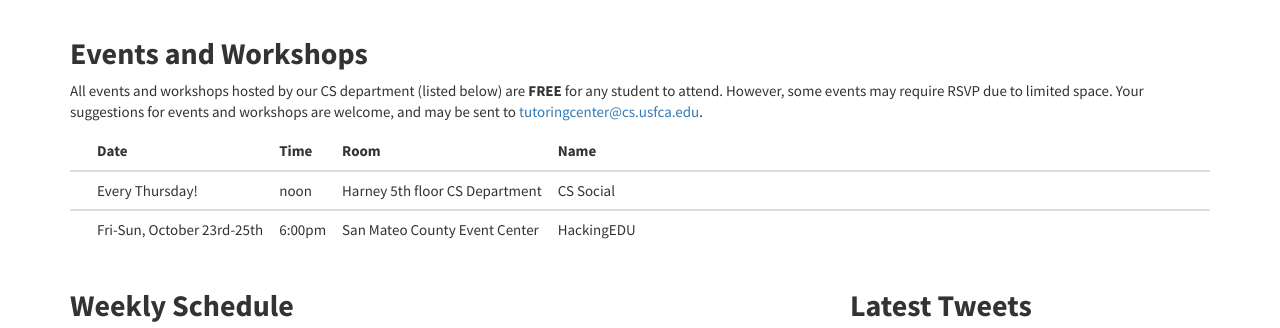
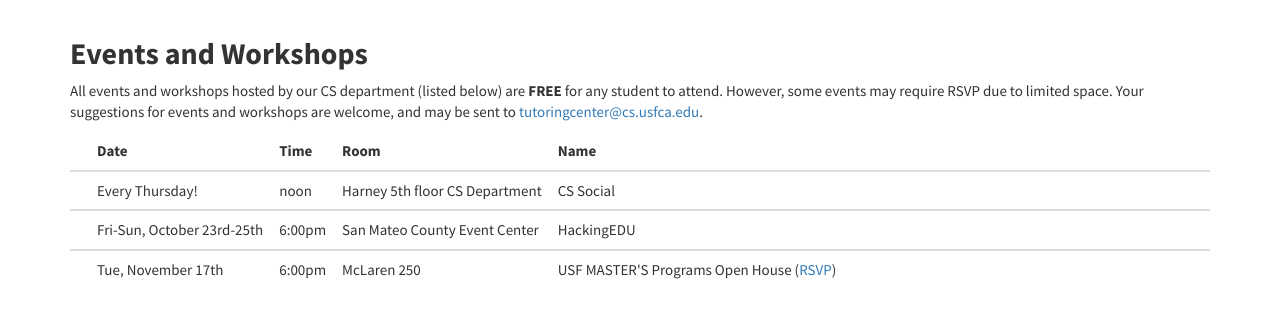
Before and after one commit to CSTutors/CSTutors.github.io, a Jekyll site: the page built from index.html, in a window 1280 px wide and 900 px high, scrolled down 476 px, cut to the strip 0-328 px from the top of the window. Built offline with Jekyll 4.4.1, drawn with Linux system fonts in a browser that asks for light colours; nearby versions of some CDN libraries; comment, search, counter and statistics services are not loaded.

Commit message:
add event

```diff
--- a/index.html
+++ b/index.html
@@ -58,6 +58,15 @@ title: Home
                     <td>HackingEDU</td>
                 </tr>
             </tbody>
+            <tbody>
+                <tr>
+                    <th>&nbsp;</th>
+                    <td nowrap>Tue, November 17th</td>
+                    <td nowrap>6:00pm</td>
+                    <td nowrap>McLaren 250</td>
+                    <td>USF MASTER'S Programs Open House (<a href="https://www.usfca.edu/arts-sciences/graduate-programs/graduate-office/graduate-open-house">RSVP</a>)</td>
+                </tr>
+            </tbody>
 
 
 			<!--
```
